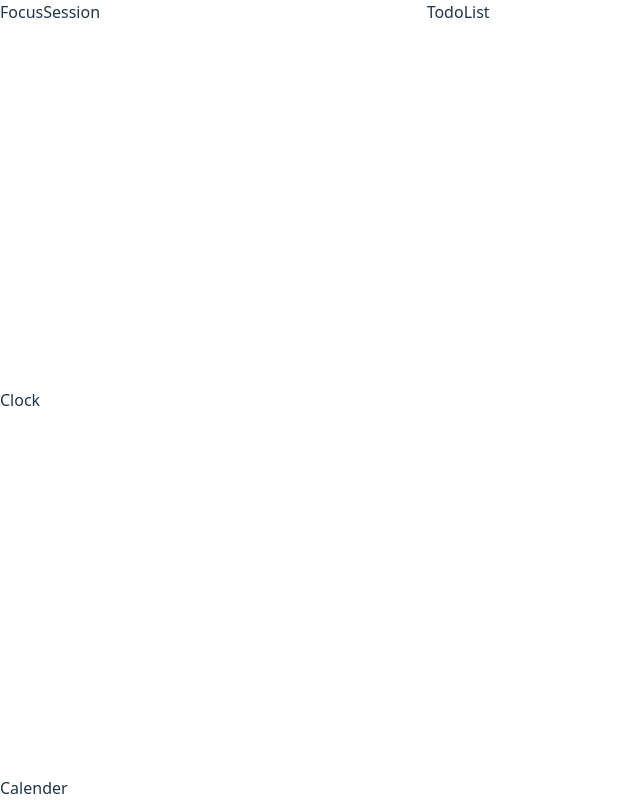
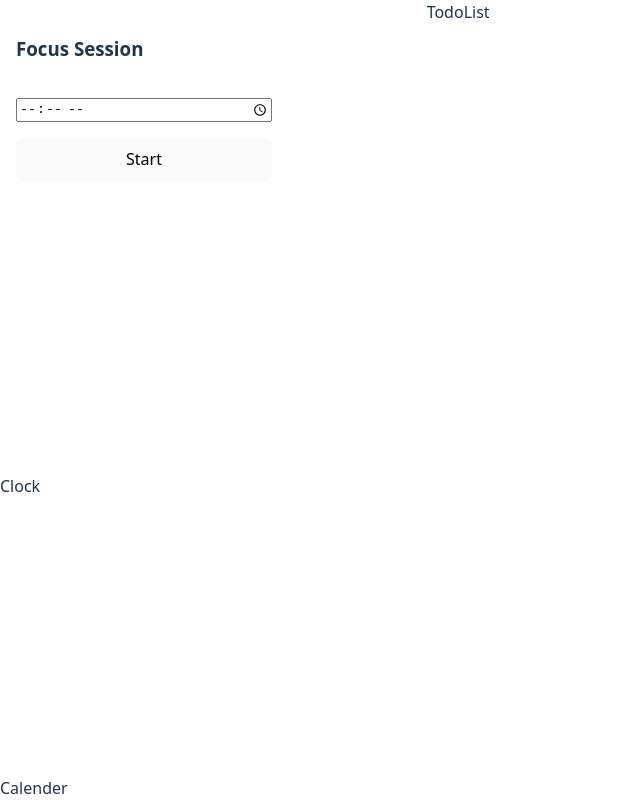
Before and after one commit to Sanskar801/TODO, a React (Vite) app: page / in a window 1280 px wide. Shown: the whole page, without its empty margins (0-640 px from the left). Built offline with nearby package versions, Linux system fonts and the light colour scheme.

Commit message:
Focus Session Structure

```diff
--- a/src/component/FocusSession.jsx
+++ b/src/component/FocusSession.jsx
@@ -1,9 +1,25 @@
-import React from 'react'
+import { useState } from 'react'
 
 const FocusSession = () => {
-  return (
-    <div>FocusSession</div>
-  )
+
+    const [timer, setTimer] = useState('');
+
+    return (
+        <div className='focus-session'>
+
+            <h3>Focus Session</h3>
+
+            <input
+                type="time"
+                name="timer"
+                id="timer"
+                value={timer}
+                onChange={(e) => setTimer(e.target.value)} />
+
+            <button>Start</button>
+
+        </div>
+    )
 }
 
 export default FocusSession
--- a/src/index.css
+++ b/src/index.css
@@ -62,3 +62,11 @@ button:hover {
 .todo-list {
   overflow-y: auto;
 }
+
+.focus-session {
+  display: flex;
+  flex-direction: column;
+  padding: 1rem;
+  gap: 1rem;
+  width: 60%;
+}
```
